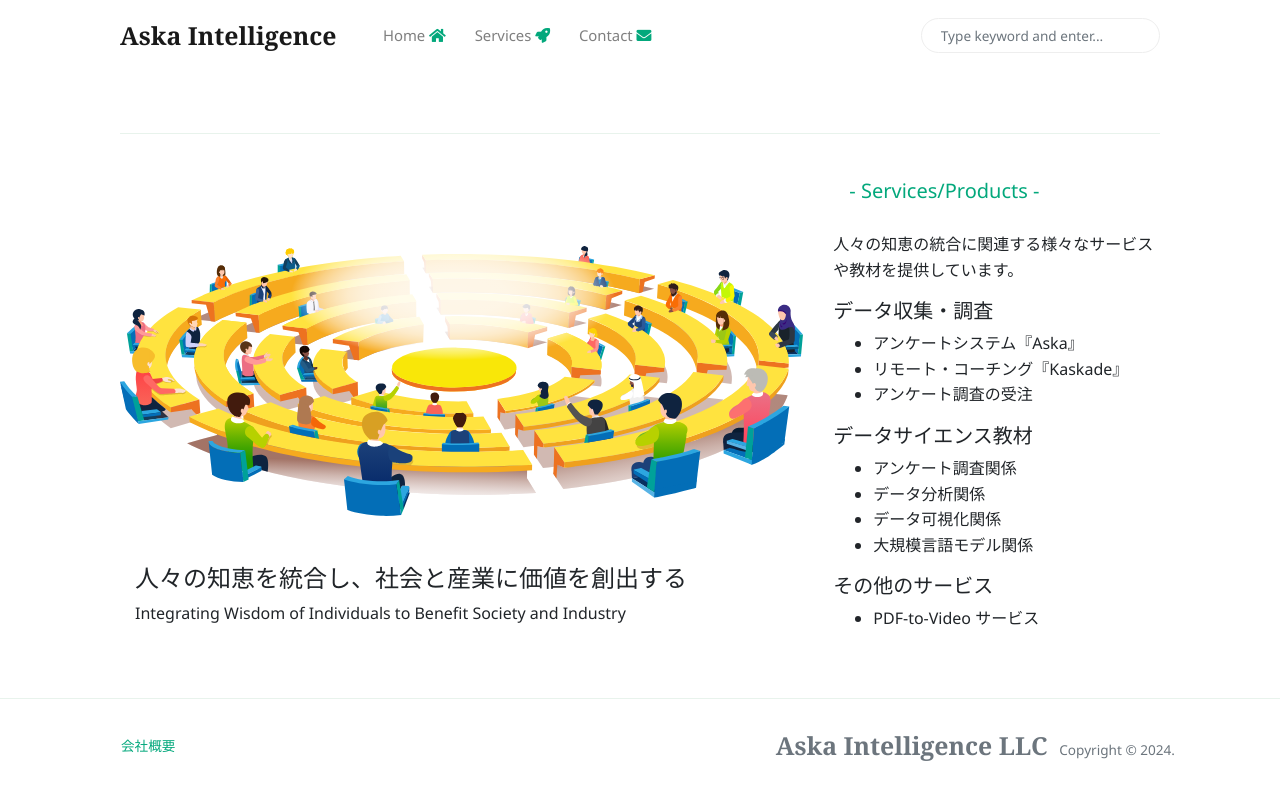
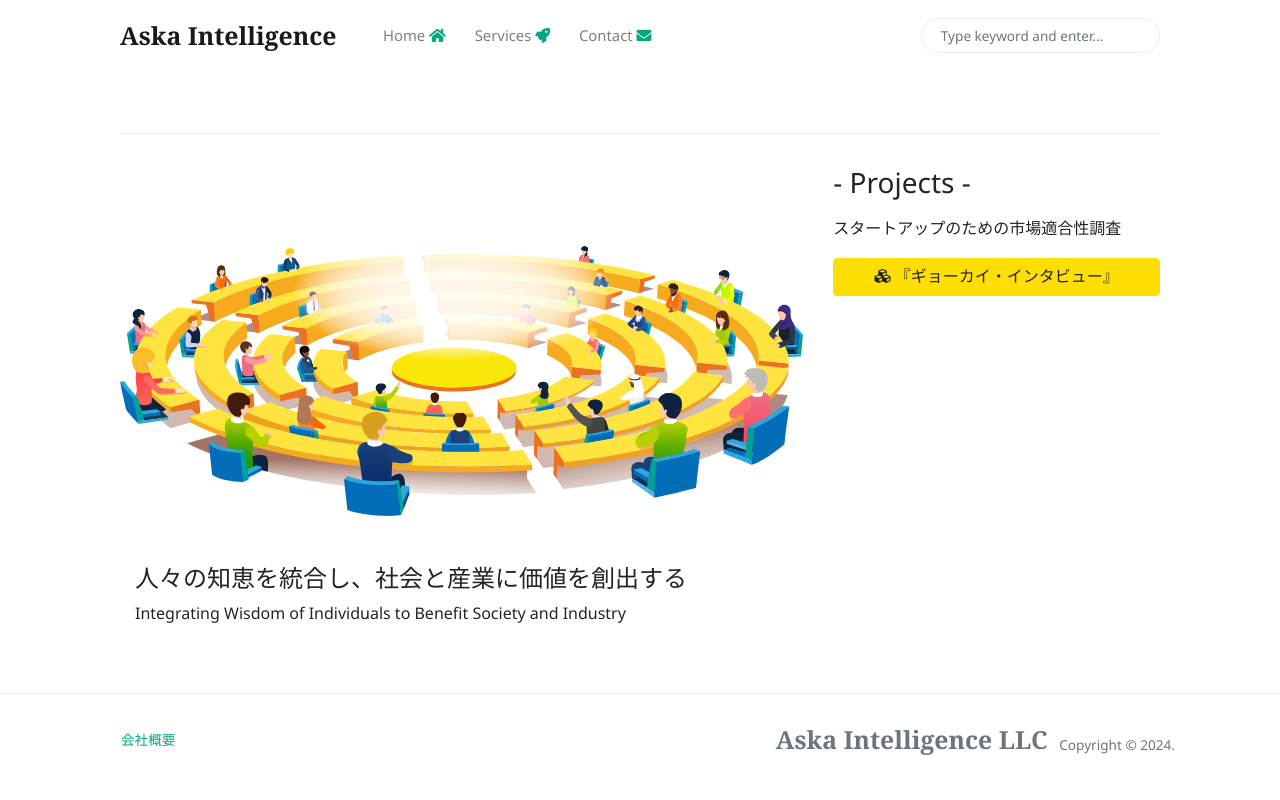
Before and after one commit to Aska-systems/ja, a Jekyll site: the page built from index.html, in a window 1280 px wide. Shown: the top 800 px of the page. Built offline with Jekyll 4.4.1, drawn with Linux system fonts in a browser that asks for light colours; nearby versions of some CDN libraries; the list of posts is cut into pages by our own code.

Commit message:
Add Gyokai Inteview

```diff
--- a/_includes/sidebar.html
+++ b/_includes/sidebar.html
@@ -6,7 +6,14 @@
 
 <a target="_blank" class="btn btn-danger d-block" href="https://www.wowthemes.net/donate/"><i class="fa fa-coffee"></i> Buy me a coffee</a>  -->
 
-<h5 class="mb-3"><a class="nav-link" href="{{site.baseurl}}/services">- Services/Products -</a></h5>
+
+<h3 class="mb-3">- Projects -</h3>
+
+<p>スタートアップのための市場適合性調査</p>
+<a target="_blank" href="https://aska-intelligence.com/gyokai-interview/" class="btn btn-warning d-block mb-2"><i class="fa fa-cubes"></i> 『ギョーカイ・インタビュー』</a>
+
+
+<!-- <h5 class="mb-3"><a class="nav-link" href="{{site.baseurl}}/services">- Services/Products -</a></h5>
 
 <p>人々の知恵の統合に関連する様々なサービスや教材を提供しています。</p>
 
@@ -28,4 +35,4 @@
 <h5>その他のサービス</h5>
 <ul>
 	<li>PDF-to-Video サービス</li>
-</ul>
+</ul> -->
```
Also changed, not shown: 5 other files.
